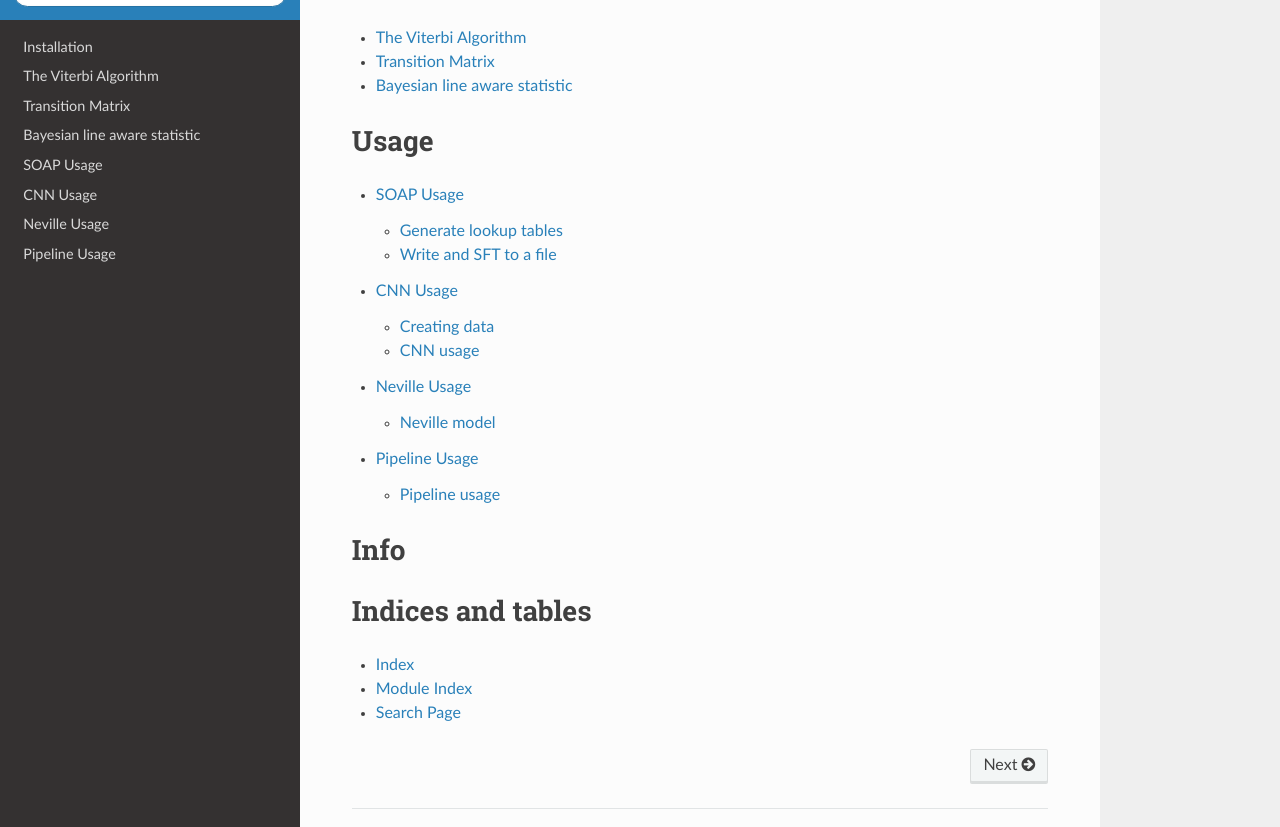
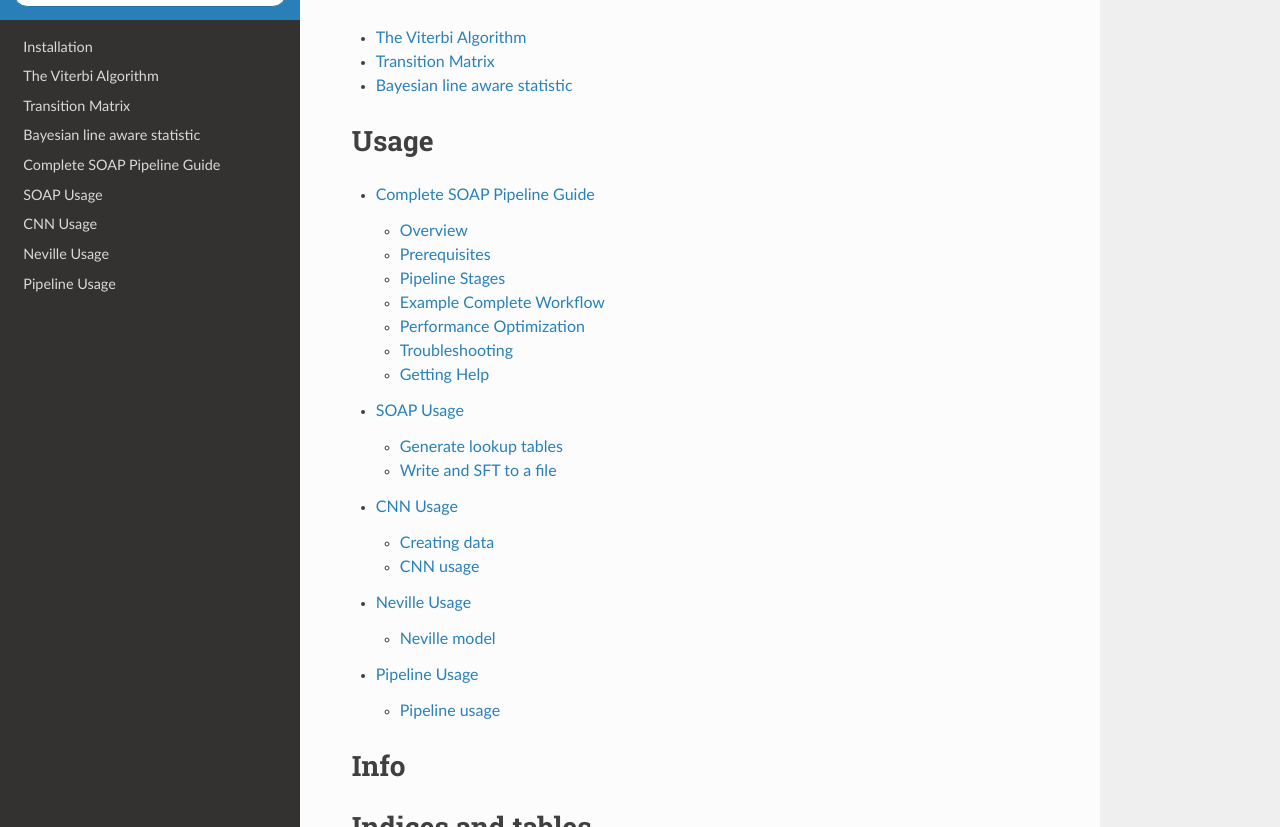
Before and after one commit to jcbayley/soapcw, a Sphinx documentation site: the page built from docs/index.rst, in a window 1280 px wide and 900 px high, scrolled down 851 px, cut to the strip 73-900 px from the top of the window. Built offline with Sphinx 7.4.7 and the Read the Docs theme 3.1.0, drawn with Linux system fonts in a browser that asks for light colours; pages that are not in the unit, such as notebooks, are missing from menus; some of the changed lines change nothing that is shown.

Commit message:
docs: updated pipeline docs

```diff
--- /dev/null
+++ b/docs/complete_pipeline_guide.rst
@@ -0,0 +1,442 @@
+============================
+Complete SOAP Pipeline Guide
+============================
+
+This guide provides a comprehensive walkthrough for running the complete SOAP (Search for Outstanding Astrophysical Phenomena) pipeline for gravitational wave continuous wave searches. The pipeline includes data preparation, statistical analysis, machine learning model training, and result visualization.
+
+.. contents:: Table of Contents
+   :local:
+   :depth: 3
+
+Overview
+========
+
+The SOAP pipeline consists of several interconnected stages:
+
+1. **Data Preparation**: Narrowbanding SFTs and generating training data
+2. **Statistical Setup**: Creating line-aware lookup tables
+3. **Core Search**: Running the main SOAP algorithm on data
+4. **Machine Learning**: Generating CNN training data and training models
+5. **Visualization**: Creating output plots and sensitivity curves
+
+Prerequisites
+=============
+
+Required Software
+-----------------
+
+- Python 3.9-3.12
+- LALSuite (gravitational wave data analysis framework)
+- HTCondor (for distributed computing)
+- Access to LIGO SFT data
+
+Installation
+------------
+
+.. code-block:: bash
+
+   # Install SOAP in development mode
+   pip install -e .
+
+   # Verify installation
+   soapcw-run-soap-astro --help
+
+Pipeline Stages
+===============
+
+Stage 1: Data Preparation - Narrowbanding SFTs
+-----------------------------------------------
+
+The first step is to prepare narrowband SFTs (Short Fourier Transforms) from the full-bandwidth data.
+
+**Command:**
+
+.. code-block:: bash
+
+   soapcw-narrowband-sfts \
+     --input-dir /path/to/full/bandwidth/sfts \
+     --output-dir /path/to/narrowband/sfts \
+     --freq-start 50.0 \
+     --freq-end 2000.0 \
+     --bandwidth 0.1 \
+     --detector H1,L1
+
+**Parameters:**
+
+- ``--input-dir``: Directory containing full-bandwidth SFT files
+- ``--output-dir``: Directory to save narrowband SFTs
+- ``--freq-start/--freq-end``: Frequency range to process (Hz)
+- ``--bandwidth``: Width of each narrowband (Hz)
+- ``--detector``: Comma-separated list of detectors (H1, L1, V1)
+
+**Output:** Narrowband SFT files organized by frequency band and detector.
+
+Stage 2: Generate Line-Aware Statistics
+----------------------------------------
+
+Create lookup tables for line-aware statistical analysis to distinguish between astrophysical signals and instrumental lines.
+
+**Command:**
+
+.. code-block:: bash
+
+   soapcw-make-line-aware-statistics \
+     --output-dir /path/to/lookup/tables \
+     --snr-width-line 4.0 \
+     --snr-width-signal 10.0 \
+     --prob-line 0.4 \
+     --lookup-type power
+
+**Parameters:**
+
+- ``--output-dir``: Directory to save lookup tables
+- ``--snr-width-line``: Prior width of line SNR distribution
+- ``--snr-width-signal``: Prior width of signal SNR distribution
+- ``--prob-line``: Prior probability ratio of line vs noise model
+- ``--lookup-type``: Type of lookup table (``power`` or ``amplitude``)
+
+**Output:** Binary lookup table files for statistical analysis.
+
+Stage 3: Run Main SOAP Algorithm
+---------------------------------
+
+Execute the core Viterbi-based continuous wave search algorithm.
+
+Configuration File Setup
+~~~~~~~~~~~~~~~~~~~~~~~~~
+
+Create a configuration file (e.g., ``search_config.ini``):
+
+.. code-block:: ini
+
+   [general]
+   root_dir = /path/to/run/output
+   temp_dir = /path/to/temp/directory
+
+   [condor]
+   memory = 8000
+   request_disk = 10000
+   accounting_group = ligo.dev.o4.cw.explore.test
+   n_jobs = 100
+   band_load_size = 8.0
+
+   [input]
+   load_directory = [/path/to/H1/sfts, /path/to/L1/sfts]
+   hard_inj = /path/to/hardware/injections.h5
+   lines_h1 = /path/to/H1_lines.txt
+   lines_l1 = /path/to/L1_lines.txt
+
+   [data]
+   band_starts = [50, 500, 1000, 1500]
+   band_ends = [500, 1000, 1500, 2000]
+   band_widths = [0.1, 0.2, 0.3, 0.4]
+   strides = [1, 2, 3, 4]
+   obs_run = O4
+   n_summed_sfts = 48
+
+   [lookuptable]
+   lookup_type = power
+   lookup_dir = /path/to/lookup/tables
+   snr_width_line = 4
+   snr_width_signal = 10
+   prob_line = 0.4
+
+   [transitionmatrix]
+   left_right_prob = 1.000000001
+   det1_prob = 1e400
+   det2_prob = 1e400
+
+   [cnn]
+   vitmapmodel_path = none
+   spectmodel_path = none
+   vitmapstatmodel_path = none
+   allmodel_path = none
+
+   [output]
+   save_directory = /path/to/results
+   sub_directory = soap_search_run1
+
+Astrophysical Search
+~~~~~~~~~~~~~~~~~~~~
+
+For searching for astrophysical continuous wave signals:
+
+.. code-block:: bash
+
+   # Generate DAG files for distributed computing
+   soapcw-make-dag-files-astro -c search_config.ini
+
+   # Submit the DAG file (created in root_dir)
+   condor_submit_dag soap_astro_search.dag
+
+   # Or run directly (for smaller searches)
+   soapcw-run-soap-astro \
+     --config search_config.ini \
+     --start-freq 50.0 \
+     --end-freq 100.0 \
+     --band-width 0.1 \
+     --stride 1
+
+Line Search
+~~~~~~~~~~~
+
+For detector characterization and line searches:
+
+.. code-block:: bash
+
+   # Generate DAG files
+   soapcw-make-dag-files-lines -c search_config.ini
+
+   # Submit the DAG file
+   condor_submit_dag soap_line_search.dag
+
+   # Or run directly
+   soapcw-run-soap-lines \
+     --config search_config.ini \
+     --start-freq 50.0 \
+     --end-freq 100.0
+
+**Output:** Search results including candidate lists, Viterbi maps, and statistical data.
+
+Stage 4: Generate CNN Training Data
+------------------------------------
+
+Create training datasets for convolutional neural network models.
+
+**Command:**
+
+.. code-block:: bash
+
+   # Generate training data DAG for distributed processing
+   soapcw-cnn-make-data-dag \
+     --config cnn_config.ini \
+     --output-dir /path/to/training/data
+
+   # Or generate data directly
+   soapcw-cnn-make-data \
+     --sft-dir /path/to/narrowband/sfts \
+     --output-dir /path/to/training/data \
+     --freq-start 50.0 \
+     --freq-end 2000.0 \
+     --n-samples 10000 \
+     --signal-snr-range 10,100
+
+**Training Data Types:**
+
+- **Viterbi Maps**: 2D frequency-time tracking maps
+- **Spectrograms**: Power spectral density data
+- **Statistics**: Line-aware statistical features
+- **Combined**: Multi-modal training data
+
+**Output:** HDF5 files containing training/validation/test datasets.
+
+Stage 5: Train CNN Models
+--------------------------
+
+Train machine learning models for signal detection and classification.
+
+CNN Configuration
+~~~~~~~~~~~~~~~~~
+
+Create CNN configuration file (``cnn_config.ini``):
+
+.. code-block:: ini
+
+   [general]
+   output_dir = /path/to/models
+   data_dir = /path/to/training/data
+
+   [training]
+   batch_size = 32
+   epochs = 100
+   learning_rate = 0.001
+   validation_split = 0.2
+
+   [model]
+   model_type = vitmapmodel  # vitmapmodel, spectmodel, vitmapstatmodel, allmodel
+   input_shape = [128, 128, 1]
+
+   [data_generation]
+   n_train_samples = 50000
+   n_val_samples = 10000
+   signal_snr_range = [10, 100]
+   noise_floor = 1.0
+
+Train Models
+~~~~~~~~~~~~
+
+.. code-block:: bash
+
+   # Train Viterbi map model
+   soapcw-cnn-train-model \
+     --config cnn_config.ini \
+     --model-type vitmapmodel \
+     --output-path /path/to/models/vitmapmodel.pt
+
+   # Train spectrogram model
+   soapcw-cnn-train-model \
+     --config cnn_config.ini \
+     --model-type spectmodel \
+     --output-path /path/to/models/spectmodel.pt
+
+   # Train combined statistics model
+   soapcw-cnn-train-model \
+     --config cnn_config.ini \
+     --model-type vitmapstatmodel \
+     --output-path /path/to/models/vitmapstatmodel.pt
+
+**Model Types:**
+
+- ``vitmapmodel``: Processes Viterbi tracking maps
+- ``spectmodel``: Processes power spectrograms
+- ``vitmapstatmodel``: Combines Viterbi maps with statistics
+- ``allmodel``: Multi-modal model using all data types
+
+**Output:** Trained PyTorch model files (``.pt``) for inference.
+
+Stage 6: Re-run Search with Trained Models
+-------------------------------------------
+
+Integrate trained CNN models into the search pipeline for enhanced detection.
+
+Update your configuration file:
+
+.. code-block:: ini
+
+   [cnn]
+   vitmapmodel_path = /path/to/models/vitmapmodel.pt
+   spectmodel_path = /path/to/models/spectmodel.pt
+   vitmapstatmodel_path = /path/to/models/vitmapstatmodel.pt
+   allmodel_path = /path/to/models/allmodel.pt
+
+Then re-run the search:
+
+.. code-block:: bash
+
+   soapcw-run-soap-astro --config search_config.ini
+
+Stage 7: Generate Results and Visualizations
+---------------------------------------------
+
+Create HTML pages with plots, sensitivity curves, and candidate summaries.
+
+**Command:**
+
+.. code-block:: bash
+
+   soapcw-make-html-pages --config search_config.ini
+
+**Generated Outputs:**
+
+1. **HTML Summary Pages**: Interactive web pages with search results
+2. **Candidate Lists**: Top gravitational wave candidates with SNR rankings
+3. **Viterbi Maps**: 2D visualizations of frequency tracking
+4. **Sensitivity Curves**: Upper limits on gravitational wave strain
+5. **Band Summaries**: Statistical analysis across frequency bands
+6. **Detection Statistics**: ROC curves and detection efficiency plots
+
+**File Locations:**
+
+Results are saved to the directory specified in ``[output] save_directory``:
+
+::
+
+   results/
+   ├── index.html              # Main summary page
+   ├── candidates/             # Individual candidate pages
+   ├── plots/                  # PNG/PDF plot files
+   ├── data/                   # Raw result data files
+   └── sensitivity/            # Sensitivity curve data
+
+Example Complete Workflow
+==========================
+
+Here's a complete example workflow for a typical SOAP search:
+
+.. code-block:: bash
+
+   # 1. Prepare narrowband SFTs
+   soapcw-narrowband-sfts \
+     --input-dir /hdfs/frames/O4/pulsar/sfts/C01/ \
+     --output-dir /path/to/narrowband/sfts \
+     --freq-start 50.0 --freq-end 2000.0 \
+     --bandwidth 0.1 --detector H1,L1
+
+   # 2. Generate line-aware statistics
+   soapcw-make-line-aware-statistics \
+     --output-dir /path/to/lookup/tables \
+     --snr-width-line 4.0 --snr-width-signal 10.0
+
+   # 3. Generate CNN training data
+   soapcw-cnn-make-data \
+     --sft-dir /path/to/narrowband/sfts \
+     --output-dir /path/to/training/data \
+     --freq-start 50.0 --freq-end 100.0 \
+     --n-samples 10000
+
+   # 4. Train CNN models
+   soapcw-cnn-train-model \
+     --config cnn_config.ini \
+     --model-type vitmapmodel \
+     --output-path /path/to/models/vitmapmodel.pt
+
+   # 5. Run main search with trained models
+   soapcw-make-dag-files-astro -c search_config.ini
+   condor_submit_dag soap_astro_search.dag
+
+   # 6. Generate HTML results
+   soapcw-make-html-pages --config search_config.ini
+
+Performance Optimization
+=========================
+
+For Large-Scale Searches
+------------------------
+
+- Use HTCondor DAG files for distributed processing
+- Set appropriate ``band_load_size`` to balance memory and compute time
+- Use multiple frequency bands with different bandwidths for efficiency
+- Enable CNN models only for final candidate selection
+
+Memory Management
+-----------------
+
+- Adjust ``n_summed_sfts`` based on available memory
+- Use smaller ``band_width`` values for lower memory usage
+- Set appropriate Condor memory requirements
+
+Troubleshooting
+===============
+
+Common Issues
+-------------
+
+**SFT Loading Errors**
+  - Verify SFT file paths and permissions
+  - Check detector names match SFT file naming convention
+  - Ensure sufficient disk space for temporary files
+
+**Memory Issues**
+  - Reduce ``band_load_size`` or ``n_summed_sfts``
+  - Increase Condor memory allocation
+  - Use narrower frequency bands
+
+**CNN Training Failures**
+  - Verify training data format and completeness
+  - Check GPU availability and CUDA compatibility
+  - Adjust batch size for available memory
+
+**HTCondor Job Failures**
+  - Check accounting group permissions
+  - Verify file paths are accessible from compute nodes
+  - Review Condor log files for specific errors
+
+Getting Help
+============
+
+- Check the `SOAP documentation <https://soapcw.readthedocs.io/>`_
+- Review example configuration files in ``src/soapcw_pipeline/config_files/``
+- Examine Jupyter notebook tutorials in ``docs/usage/``
+- Contact the development team for LIGO-specific deployment issues
+
+This completes the comprehensive SOAP pipeline guide. Each stage builds upon the previous ones to create a complete gravitational wave continuous wave search and analysis workflow.
--- a/docs/index.rst
+++ b/docs/index.rst
@@ -37,6 +37,7 @@ Usage
 .. toctree::
     :maxdepth: 2
 
+    complete_pipeline_guide
     usage/index
     cnn_usage/index
     neville_usage/index
```
